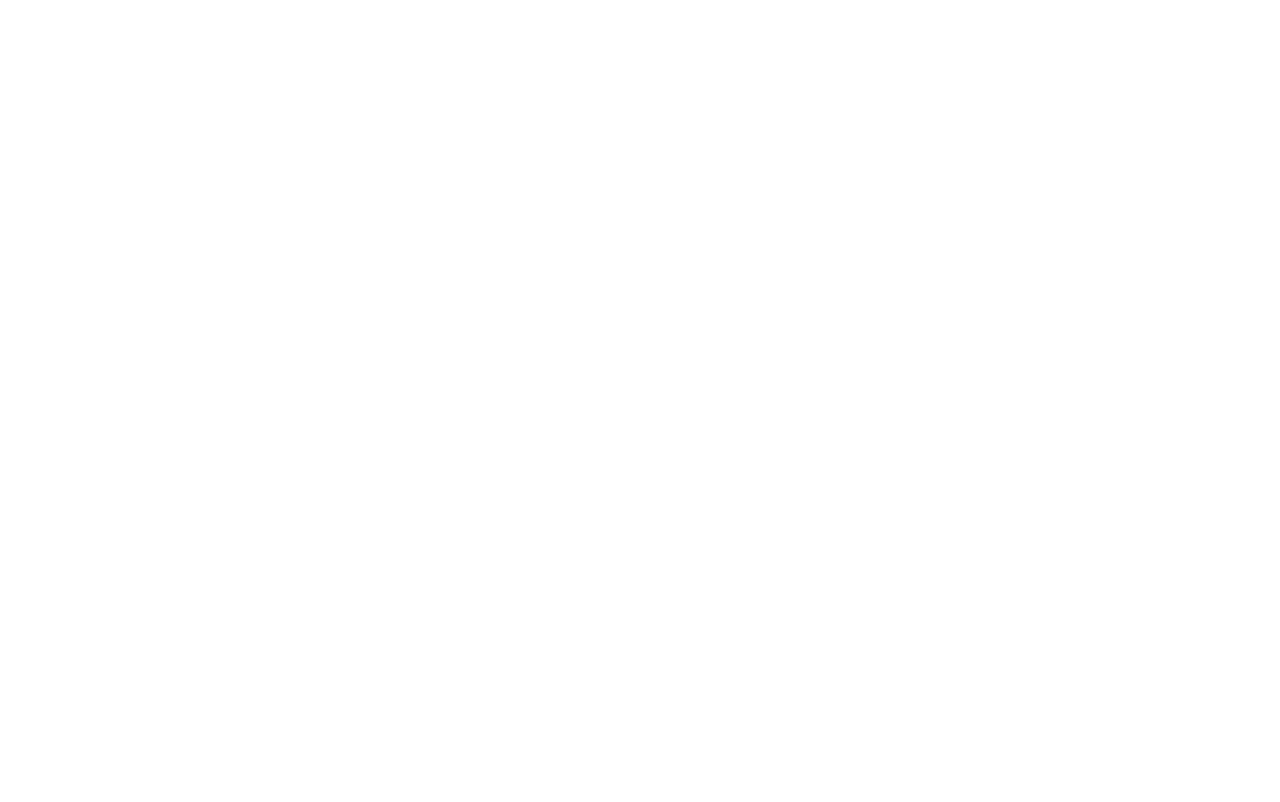
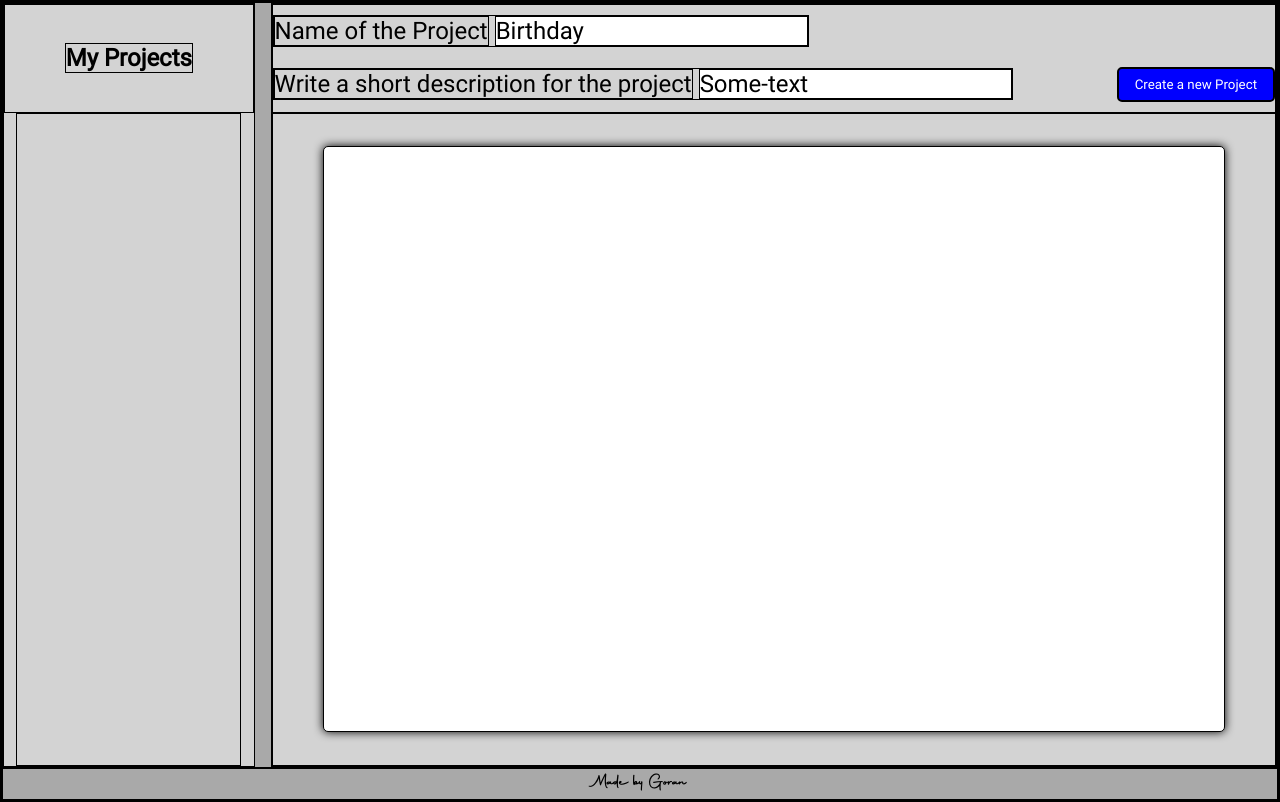
Before and after one commit to goran1010/Todo-list, a website built with webpack: page src/template.html in a window 1280 px wide. Built offline with nearby package versions, Linux system fonts and the light colour scheme.

Commit message:
Add basic html,css and js

```diff
--- a/package.json
+++ b/package.json
@@ -13,6 +13,7 @@
   "license": "ISC",
   "devDependencies": {
     "css-loader": "^6.8.1",
+    "date-fns": "^2.30.0",
     "html-webpack-plugin": "^5.5.3",
     "style-loader": "^3.3.3",
     "webpack": "^5.89.0",
--- a/src/index.js
+++ b/src/index.js
@@ -1 +1,29 @@
 import "./style.css";
+import "./fonts/Autography.otf";
+import "./fonts/Roboto-Regular.ttf";
+
+import { format } from "date-fns";
+import Project from "./scripts/project.js";
+
+const allProjects = [];
+
+const createNewProjectButton = document.querySelector(`header button`);
+const newProjectNameInput = document.querySelector(`header input#project-name`);
+let newProjectName = newProjectNameInput.value;
+newProjectNameInput.addEventListener(`keyup`, () => {
+  newProjectName = newProjectNameInput.value;
+});
+
+const newProjectDescriptionInput = document.querySelector(
+  `header input#project-description`
+);
+let newProjectDescription = newProjectDescriptionInput.value;
+newProjectDescriptionInput.addEventListener(`keyup`, () => {
+  newProjectDescription = newProjectDescriptionInput.value;
+});
+
+createNewProjectButton.addEventListener(`click`, () => {
+  let newProject = new Project(newProjectName, newProjectDescription);
+  allProjects.push(newProject);
+  console.log(allProjects);
+});
--- /dev/null
+++ b/src/scripts/project.js
@@ -0,0 +1,10 @@
+import Todo from "./todo.js";
+
+export default class Project {
+  constructor(newProjectName, newProjectDescription) {
+    this.name = newProjectName;
+    this.description = newProjectDescription;
+    this.dateCreated = new Date();
+  }
+  createNewTodo() {}
+}
--- /dev/null
+++ b/src/scripts/todo.js
@@ -0,0 +1,9 @@
+export default class Todo {
+  constructor(name, description, dueDate, priority) {
+    this.name = name;
+    this.priority = priority;
+    this.dueDate = dueDate;
+    this.description = description;
+    this.dateCreated = new Date();
+  }
+}
--- a/src/style.css
+++ b/src/style.css
@@ -0,0 +1,90 @@
+@font-face {
+  font-family: "Roboto";
+  src: url("./fonts/Roboto-Regular.ttf");
+}
+@font-face {
+  font-family: "Autography";
+  src: url("./fonts/Autography.otf");
+}
+
+* {
+  font-family: "Roboto", Arial, Helvetica, sans-serif;
+  padding: 0;
+  margin: 0;
+  box-sizing: border-box;
+  border: 1px solid black;
+}
+body {
+  height: 100vh;
+  display: flex;
+  flex-direction: column;
+}
+main {
+  gap: 1rem;
+  flex: 1;
+  display: grid;
+  grid-template-columns: 1fr 4fr;
+  background-color: darkgrey;
+}
+header {
+  display: flex;
+  flex-wrap: wrap;
+  align-items: center;
+  font-size: 1.5rem;
+  justify-content: space-between;
+}
+header input {
+  font-size: 1.5rem;
+}
+header > button {
+  color: white;
+  background-color: blue;
+  border: 2px solid black;
+  border-radius: 5px;
+  padding: 0.5rem 1rem;
+}
+aside {
+  background-color: lightgray;
+  display: grid;
+  grid-template-rows: 1fr 6fr;
+}
+.aside-upper {
+  display: grid;
+  align-items: center;
+  justify-content: center;
+}
+.aside-projects {
+  overflow-x: auto;
+  overflow-y: auto;
+  display: flex;
+  flex-direction: column;
+  width: 90%;
+  justify-self: center;
+}
+.right {
+  background-color: lightgray;
+  display: grid;
+  grid-template-rows: 1fr 6fr;
+}
+.content {
+  display: flex;
+  justify-content: center;
+  align-items: center;
+}
+.cards {
+  width: 90%;
+  height: 90%;
+  border-radius: 5px;
+  box-shadow: 0 0 10px black;
+  background-color: white;
+}
+footer {
+  background-color: darkgray;
+  min-height: 2rem;
+  display: flex;
+  align-items: center;
+  justify-content: center;
+  margin-top: auto;
+  font-family: "Autography", Arial, Helvetica, sans-serif;
+  font-weight: bold;
+}
--- a/src/template.html
+++ b/src/template.html
@@ -3,7 +3,38 @@
   <head>
     <meta charset="UTF-8" />
     <meta name="viewport" content="width=device-width, initial-scale=1.0" />
-    <title>Document</title>
+    <title>Todo List</title>
   </head>
-  <body></body>
+  <body>
+    <main>
+      <aside>
+        <div class="aside-upper">
+          <h2>My Projects</h2>
+        </div>
+        <div class="aside-projects"></div>
+      </aside>
+      <div class="right">
+        <header>
+          <div class="name">
+            <label for="project-name">Name of the Project</label>
+            <input
+              type="text"
+              id="project-name"
+              value="Birthday"
+              placeholder="Party Supplies"
+            />
+          </div>
+          <div class="description">
+            <label for="project-description"
+              >Write a short description for the project</label
+            >
+            <input type="text" value="Some-text" id="project-description" />
+          </div>
+          <button>Create a new Project</button>
+        </header>
+        <div class="content"><div class="cards"></div></div>
+      </div>
+    </main>
+    <footer>Made by Goran</footer>
+  </body>
 </html>
--- a/webpack.common.js
+++ b/webpack.common.js
@@ -24,10 +24,16 @@ module.exports = {
       {
         test: /\.(png|svg|jpg|jpeg|gif)$/i,
         type: "asset/resource",
+        generator: {
+          filename: "images/[name][ext]",
+        },
       },
       {
         test: /\.(woff|woff2|eot|ttf|otf)$/i,
         type: "asset/resource",
+        generator: {
+          filename: "fonts/[name][ext]",
+        },
       },
     ],
   },
```
Also changed, not shown: dist/app.bundle.js, dist/fonts/Autography.otf (added), dist/fonts/Roboto-Regular.ttf (added), dist/index.html, src/fonts/Autography.otf (added), src/fonts/Roboto-Regular.ttf (added), 2 other files.
